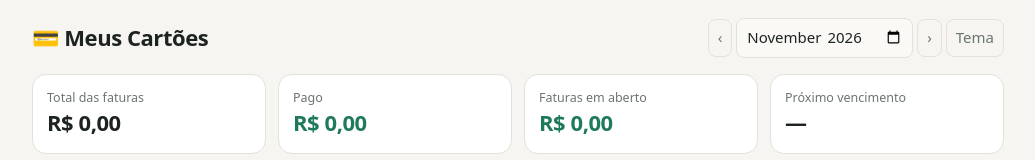
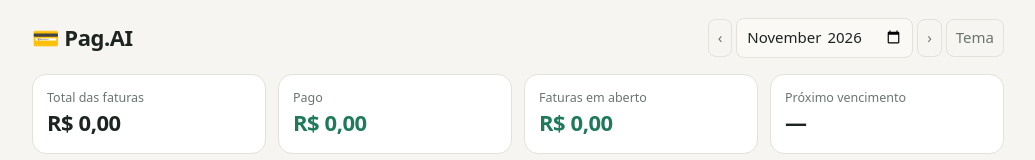
Before and after one commit to PedroMesquitaCode/pag.ai_dashboard, a plain HTML site: page index.html in a window 1280 px wide. Shown: the top 160 px of the page, without its empty margins (122-1157 px from the left). Drawn offline with nearby package versions, Linux system fonts and the light colour scheme.

Commit message:
Alterar Nome Dashboard

```diff
--- a/index.html
+++ b/index.html
@@ -10,7 +10,7 @@
 <body>
 <div class="w">
 <header>
-<h1>💳 Meus Cartões</h1>
+<h1>💳 Pag.AI</h1>
 <div><button class="s" id="mp" title="Mês anterior">‹</button> <input type="month" id="mes"> <button class="s" id="mn" title="Próximo mês">›</button> <button class="s" id="tema">Tema</button></div>
 </header>
 
```
